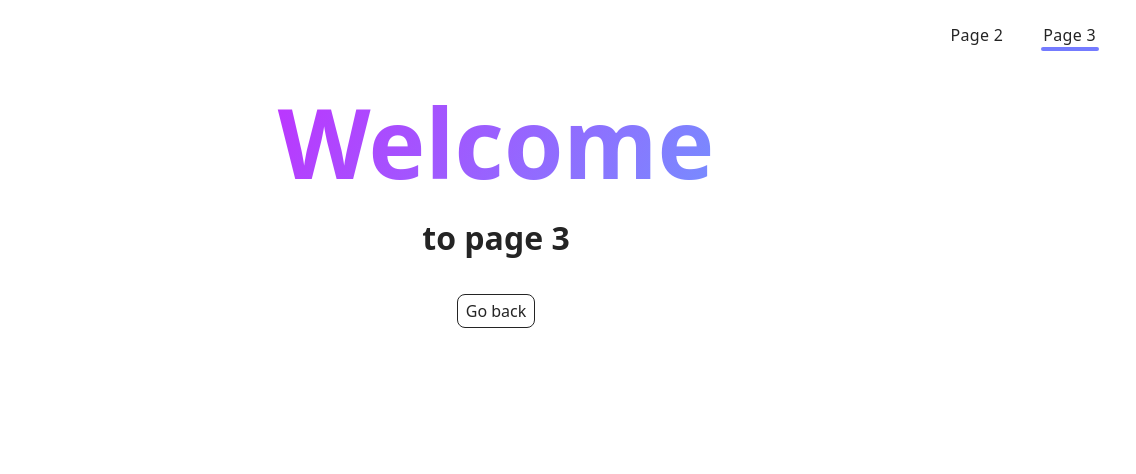
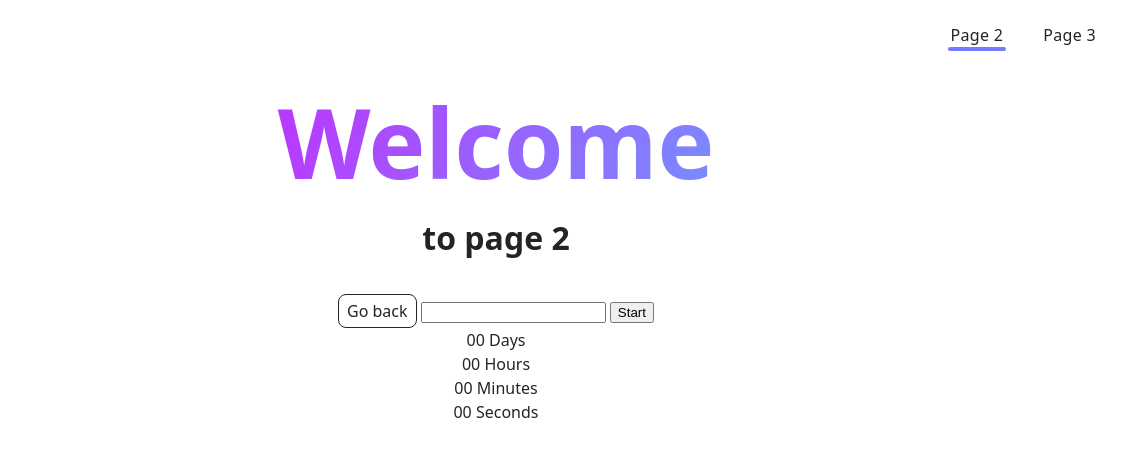
Before and after one commit to Olena2583/goit-js-hw-10, a plain HTML site: page 1-timer.html in a window 1280 px wide. Shown: the top 474 px of the page, 144-1280 px from the left. Drawn offline with Linux system fonts and the light colour scheme.

Commit message:
Deploying to gh-pages from @ Olena2583/goit-js-hw-10@99e35c26123dc256209894fe29079419c3577c89 🚀

```diff
--- a/page-3.html
+++ b/1-timer.html
@@ -4,7 +4,9 @@
     <meta charset="UTF-8" />
     <meta http-equiv="X-UA-Compatible" content="IE=edge" />
     <meta name="viewport" content="width=device-width, initial-scale=1.0" />
-    <title>Page 3</title>
+    <title>Timer</title>
+    <script type="module" crossorigin src="/goit-js-hw-10/assets/styles-DD3qoKza.js"></script>
+    <script type="module" crossorigin src="/goit-js-hw-10/assets/1-timer-l0sNRNKZ.js"></script>
     <link rel="stylesheet" crossorigin href="/goit-js-hw-10/assets/styles-DvPDDfy5.css">
   </head>
   <body>
@@ -18,10 +20,10 @@
       </a>
       <ul class="nav-list">
         <li class="nav-item">
-          <a class="nav-link {=$highlight-act}" href="./page-2.html">Page 2</a>
+          <a class="nav-link active" href="./page-2.html">Page 2</a>
         </li>
         <li class="nav-item">
-          <a class="nav-link active" href="./page-3.html">Page 3</a>
+          <a class="nav-link {=$highlight-curr}" href="./page-3.html">Page 3</a>
         </li>
       </ul>
     </nav>
@@ -32,10 +34,31 @@
     <main>
       <div class="container">
         <h1 class="main-title">
-          <span class="main-title-gradient">Welcome</span> to page 3
+          <span class="main-title-gradient">Welcome</span> to page 2
         </h1>
         <a class="back-link" href="./index.html">Go back</a>
 
+        <input type="text" id="datetime-picker" />
+        <button type="button" data-start>Start</button>
+
+        <div class="timer">
+          <div class="field">
+            <span class="value" data-days>00</span>
+            <span class="label">Days</span>
+          </div>
+          <div class="field">
+            <span class="value" data-hours>00</span>
+            <span class="label">Hours</span>
+          </div>
+          <div class="field">
+            <span class="value" data-minutes>00</span>
+            <span class="label">Minutes</span>
+          </div>
+          <div class="field">
+            <span class="value" data-seconds>00</span>
+            <span class="label">Seconds</span>
+          </div>
+        </div>
       </div>
     </main>
 
--- /dev/null
+++ b/assets/1-timer-l0sNRNKZ.js
@@ -0,0 +1,2 @@
+
+//# sourceMappingURL=1-timer-l0sNRNKZ.js.map
--- /dev/null
+++ b/assets/styles-DD3qoKza.js
@@ -0,0 +1,2 @@
+(function(){const t=document.createElement("link").relList;if(t&&t.supports&&t.supports("modulepreload"))return;for(const e of document.querySelectorAll('link[rel="modulepreload"]'))i(e);new MutationObserver(e=>{for(const r of e)if(r.type==="childList")for(const o of r.addedNodes)o.tagName==="LINK"&&o.rel==="modulepreload"&&i(o)}).observe(document,{childList:!0,subtree:!0});function s(e){const r={};return e.integrity&&(r.integrity=e.integrity),e.referrerPolicy&&(r.referrerPolicy=e.referrerPolicy),e.crossOrigin==="use-credentials"?r.credentials="include":e.crossOrigin==="anonymous"?r.credentials="omit":r.credentials="same-origin",r}function i(e){if(e.ep)return;e.ep=!0;const r=s(e);fetch(e.href,r)}})();
+//# sourceMappingURL=styles-DD3qoKza.js.map
--- a/index.js
+++ /dev/null
@@ -1,2 +0,0 @@
-/* empty css                      */(function(){const t=document.createElement("link").relList;if(t&&t.supports&&t.supports("modulepreload"))return;for(const e of document.querySelectorAll('link[rel="modulepreload"]'))i(e);new MutationObserver(e=>{for(const r of e)if(r.type==="childList")for(const o of r.addedNodes)o.tagName==="LINK"&&o.rel==="modulepreload"&&i(o)}).observe(document,{childList:!0,subtree:!0});function s(e){const r={};return e.integrity&&(r.integrity=e.integrity),e.referrerPolicy&&(r.referrerPolicy=e.referrerPolicy),e.crossOrigin==="use-credentials"?r.credentials="include":e.crossOrigin==="anonymous"?r.credentials="omit":r.credentials="same-origin",r}function i(e){if(e.ep)return;e.ep=!0;const r=s(e);fetch(e.href,r)}})();
-//# sourceMappingURL=index.js.map
```
Also changed, not shown: 2-snackbar.html (renamed from page-2.html, +6 -4 lines), index.html (+1 -1 lines), 6 other files.
